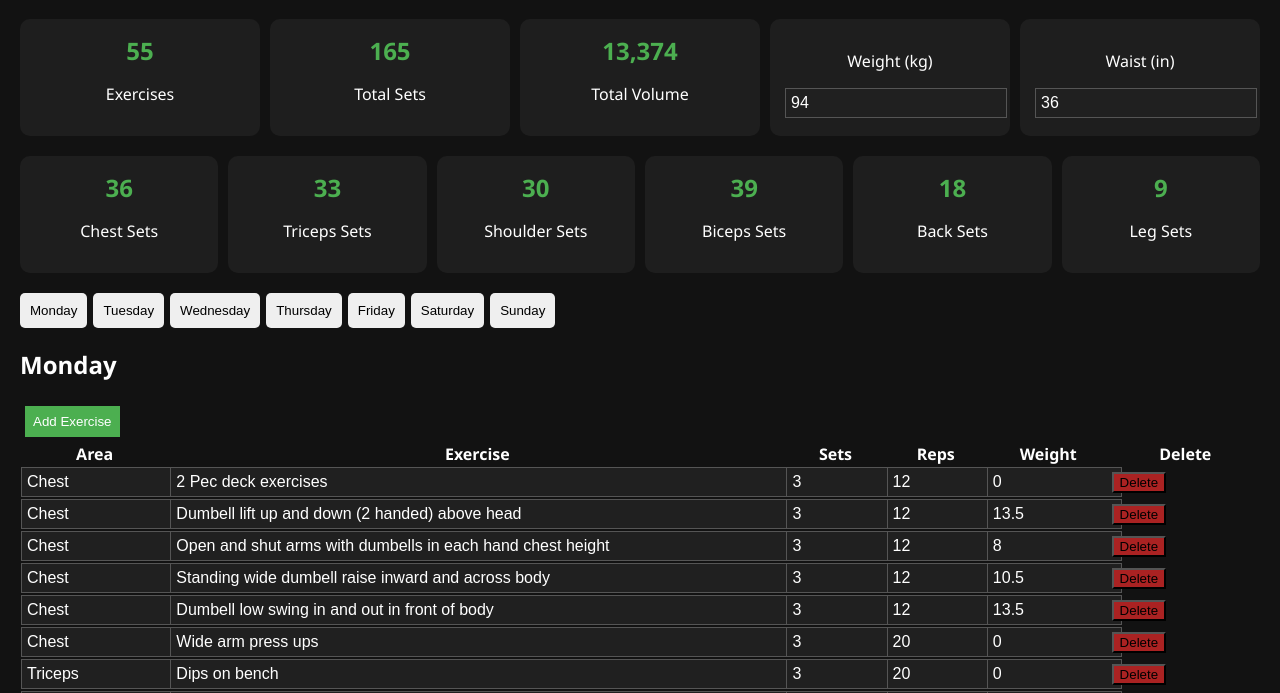
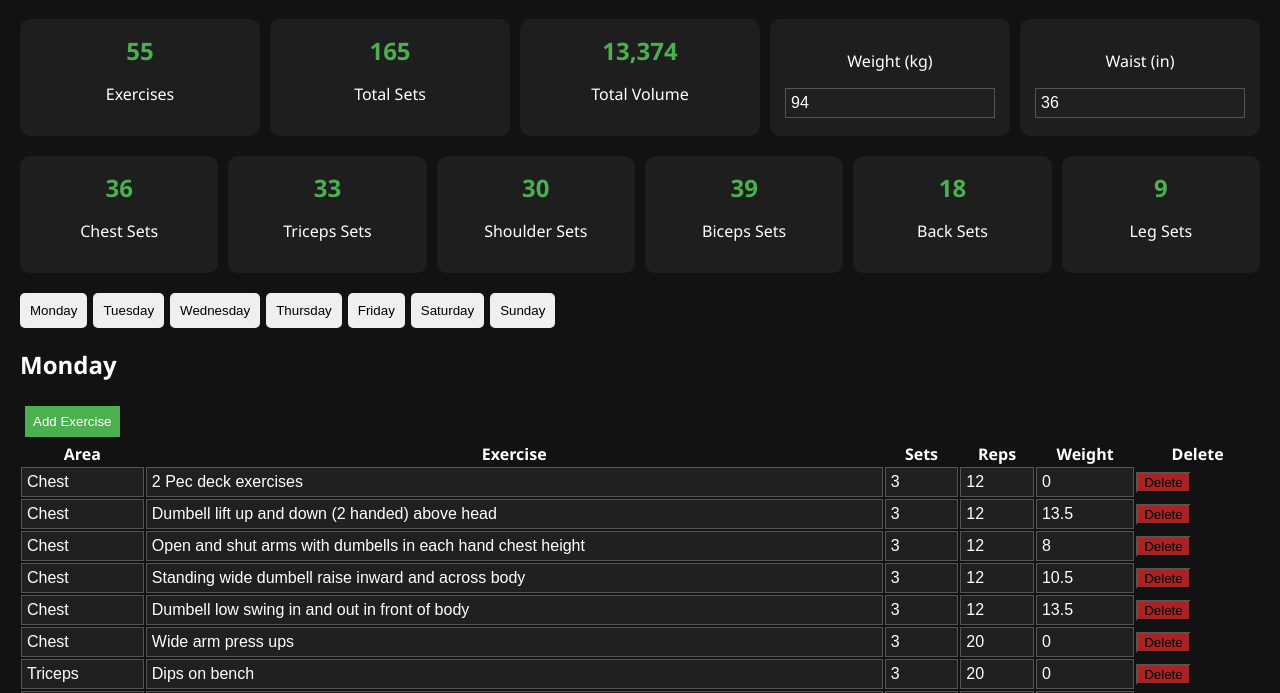
Before and after one commit to mitchpj75/workout-tracker, a plain HTML site: page index-v3.html in a window 1280 px wide. Shown: the part 87-780 px from the top of the page. Drawn offline with Linux system fonts and the light colour scheme.

Commit message:
Modify table column widths in index-v3.html
Adjusted column widths for table headers and cells.

```diff
--- a/index-v3.html
+++ b/index-v3.html
@@ -59,36 +59,37 @@ table{
 
 th:nth-child(1),
 td:nth-child(1){
-    width:12%;
+    width:10%;
 }
 
 th:nth-child(2),
 td:nth-child(2){
-    width:50%;
+    width:60%;
 }
 
 th:nth-child(3),
 td:nth-child(3){
-    width:8%;
+    width:6%;
 }
 
 th:nth-child(4),
 td:nth-child(4){
-    width:8%;
+    width:6%;
 }
 
 th:nth-child(5),
 td:nth-child(5){
-    width:10%;
+    width:8%;
 }
 
 th:nth-child(6),
 td:nth-child(6){
-    width:12%;
+    width:10%;
 }
 
 input{
     width:100%;
+    box-sizing:border-box;
     background:#202020;
     color:white;
     border:1px solid #555;
```
